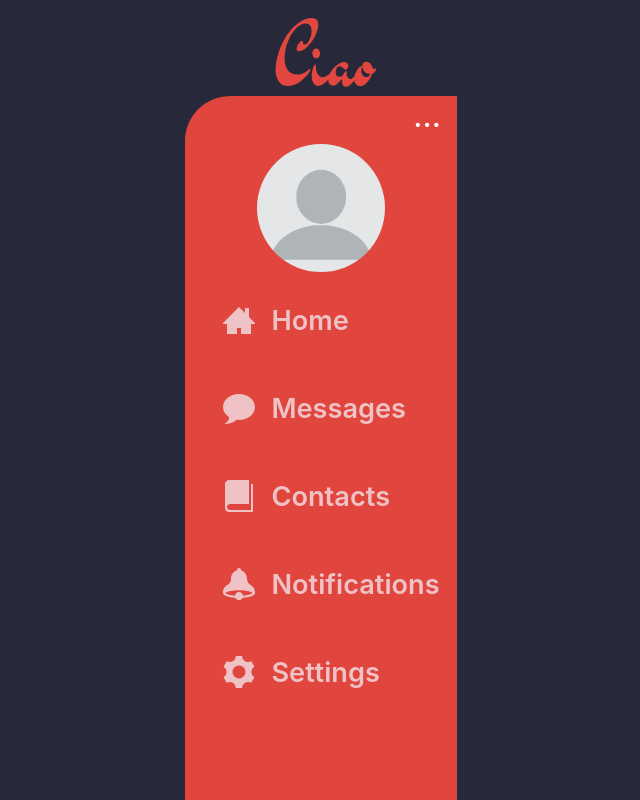
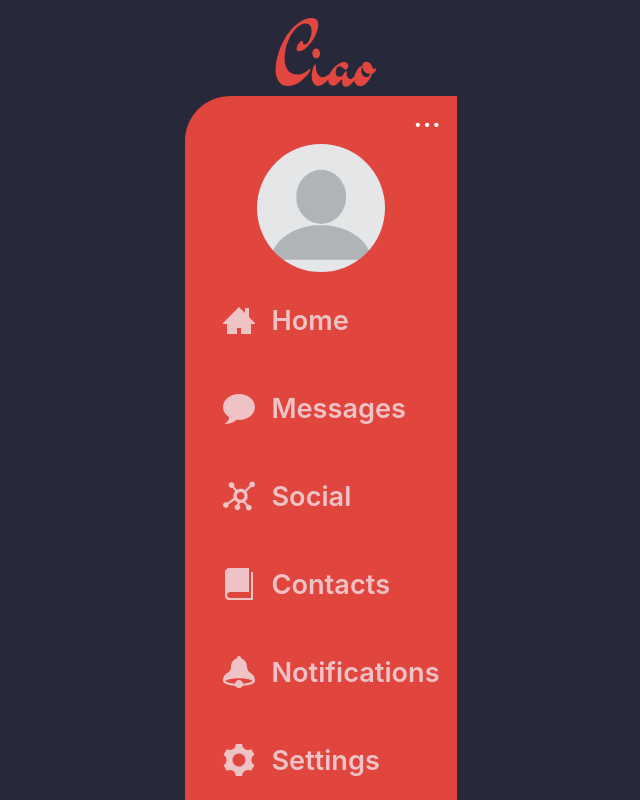
Before and after one commit to AdamPayne238/ciao-fe, a React (Create React App) app in the folder ciao-app/: page /ciao in a window 1280 px wide. Shown: the top 800 px of the page, without its empty margins (39-679 px from the left). Built offline with nearby package versions, Linux system fonts and the light colour scheme; no server answers; sample sign-in values are in the browser's storage; what apollo-link-ws would draw is missing.

Commit message:
pushing recent changes

```diff
--- a/ciao-app/src/components/app/messages-tab/messages/message/Message.js
+++ b/ciao-app/src/components/app/messages-tab/messages/message/Message.js
@@ -4,6 +4,7 @@ import { ME, MY_ID, NEW_CHAT_SUBSCRIPTION } from './Resolvers'
 import EmptyProfilePic from '../../../../../images/empty-profile.png'
 import './Message.scss'
 import { useStore } from '../../../../../global/context/Store'
+
 
 const Message = () => {
 
--- a/ciao-app/src/components/app/tabs/Tabs.js
+++ b/ciao-app/src/components/app/tabs/Tabs.js
@@ -71,7 +71,7 @@ const Tabs = () => {
             </NavLink>
 
                         {/* NEW */}
-                        {/* <NavLink to="/ciao/social">
+                        <NavLink to="/ciao/social">
                 <div className="tab-row">
                 <Icon
                         icon={ICONS.NETWORK2}
@@ -83,7 +83,7 @@ const Tabs = () => {
                     Social
                 </a>
                 </div>
-            </NavLink> */}
+            </NavLink>
 
 
 
--- a/ciao-app/src/global/context/ActivityContext.js
+++ b/ciao-app/src/global/context/ActivityContext.js
@@ -8,6 +8,7 @@ const ActivityUpdateContext = React.createContext()
 export function useActivity() {
     return useContext(ActivityContext)
 }
+
 export function useActivityUpdate() {
     return useContext(ActivityUpdateContext)
 }
```
Also changed, not shown: ciao-app/src/index.js (line endings or trailing spaces).
